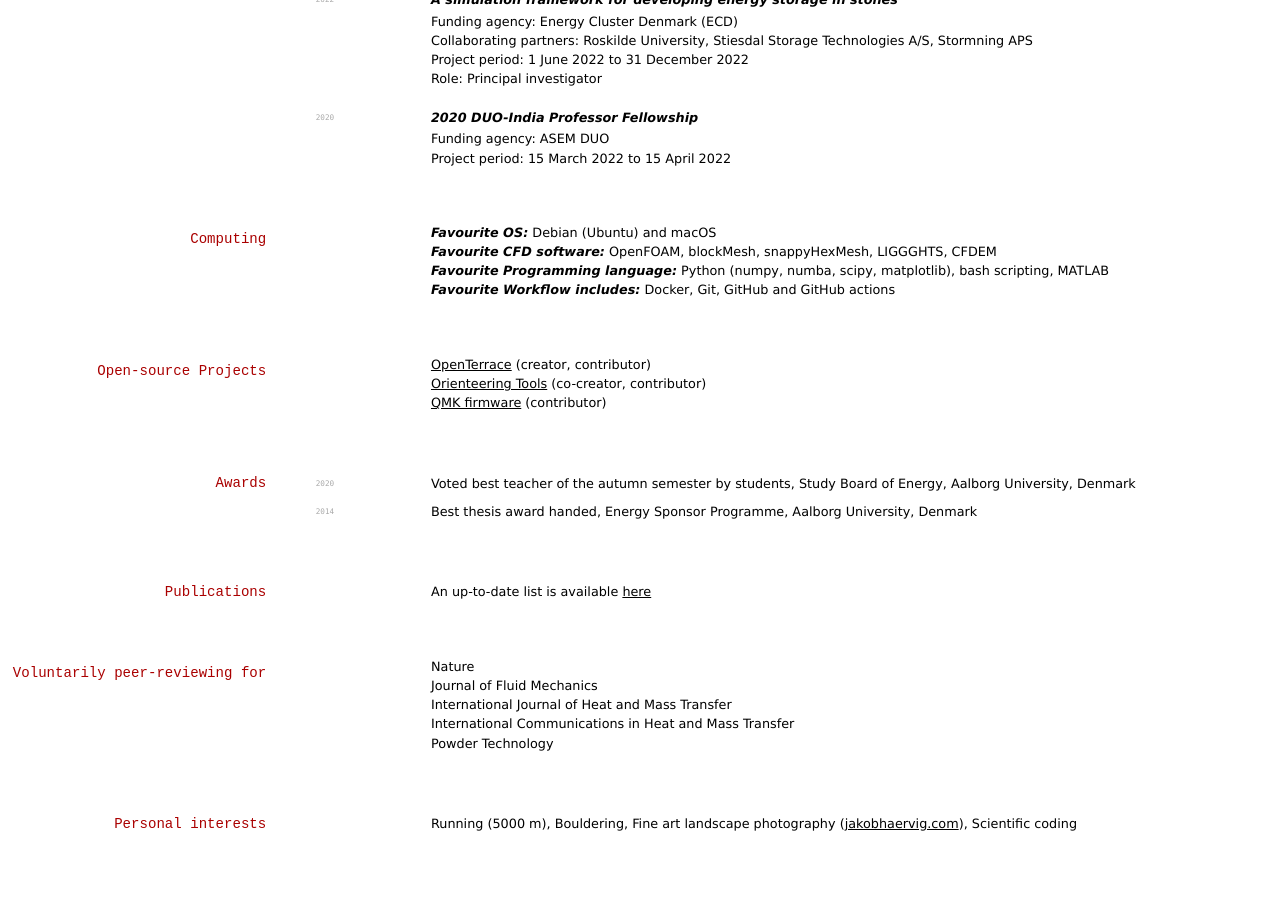
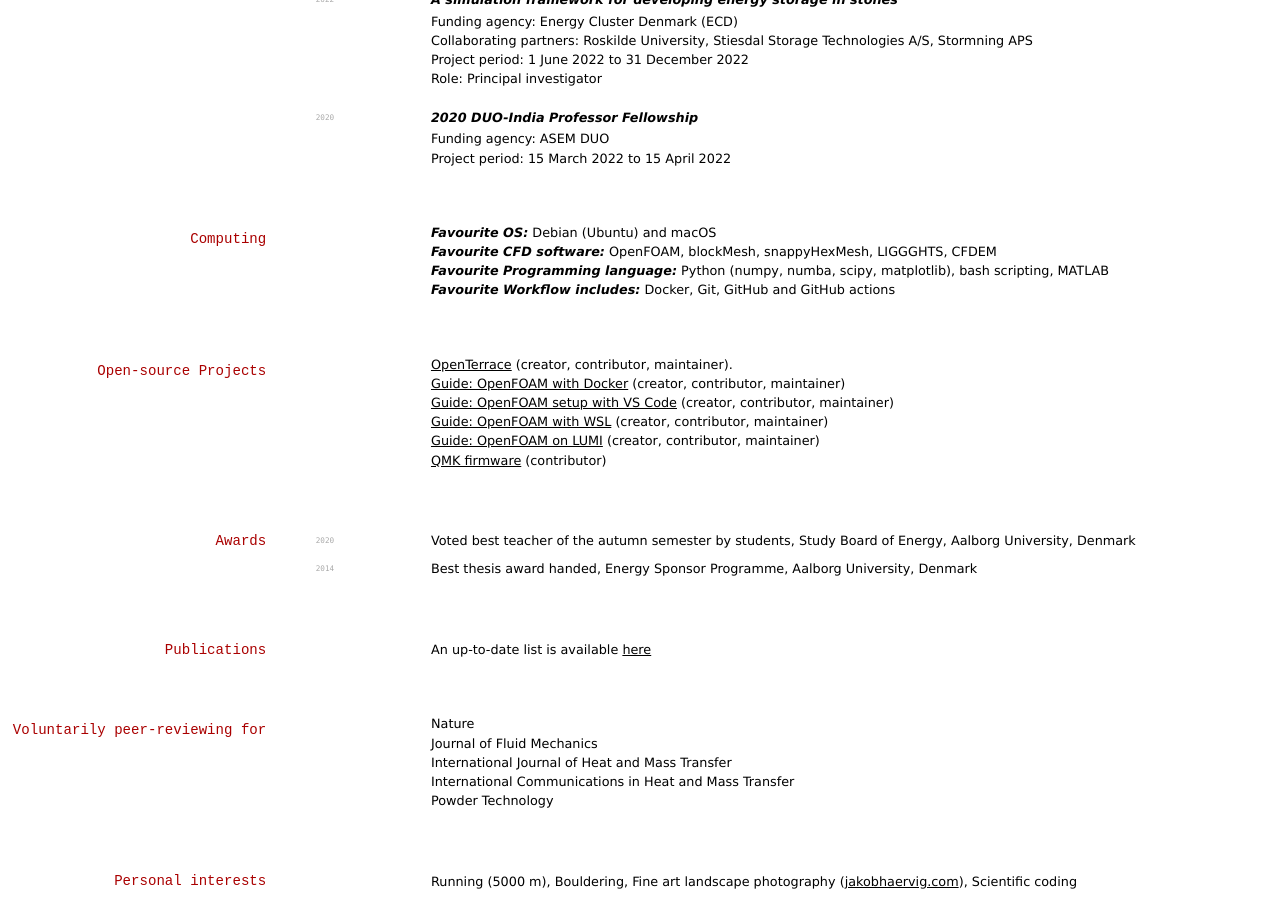
Before and after one commit to jakobhaervig/cv, a Jekyll site: the page built from index.md, in a window 1280 px wide and 900 px high, scrolled down 1143 px. Built offline with Jekyll 4.4.1, drawn with Linux system fonts in a browser that asks for light colours; before the commit the page ends 1985 px from its top, so only the background shows below that.

Commit message:
Fix email link in index.md and update open-source project list

```diff
--- a/index.md
+++ b/index.md
@@ -6,7 +6,7 @@ title: Jakob Hærvig's CV
 Associate Professor
 
 <div id="webaddress">
-<a href="jakob.haervig@gmail.com">jakob.haervig@gmail.com</a>
+<a href="mailto:jakob.haervig@gmail.com">jakob.haervig@gmail.com</a>
 | <a href="https://haervig.com">haervig.com </a>| <a href="https://www.linkedin.com/in/jakobhaervig/">LinkedIn </a>| <a href="https://github.com/jakobhaervig">GitHub</a>
 </div>
 
@@ -102,8 +102,11 @@ __MSc in Thermal Energy and Process Engineering, Aalborg University__
 
 ## Open-source Projects
 
-- [OpenTerrace](https://openterrace.github.io/openterrace-python/) (creator, contributor)
-- [Orienteering Tools](https://github.com/orienteering-tools) (co-creator, contributor)
+- [OpenTerrace](https://openterrace.github.io/openterrace-python/) (creator, contributor, maintainer).
+- [Guide: OpenFOAM with Docker](https://github.com/jakobhaervig/openfoam-dockerfiles) (creator, contributor, maintainer)
+- [Guide: OpenFOAM setup with VS Code](https://github.com/jakobhaervig/openfoam-docker-vscode-workflow) (creator, contributor, maintainer)
+- [Guide: OpenFOAM with WSL](https://github.com/jakobhaervig/openfoam-wsl-workflow) (creator, contributor, maintainer)
+- [Guide: OpenFOAM on LUMI](https://github.com/jakobhaervig/openfoam-lumi-hpc-installation) (creator, contributor, maintainer)
 - [QMK firmware](https://github.com/qmk/qmk_firmware) (contributor)
 
 ## Awards
```
